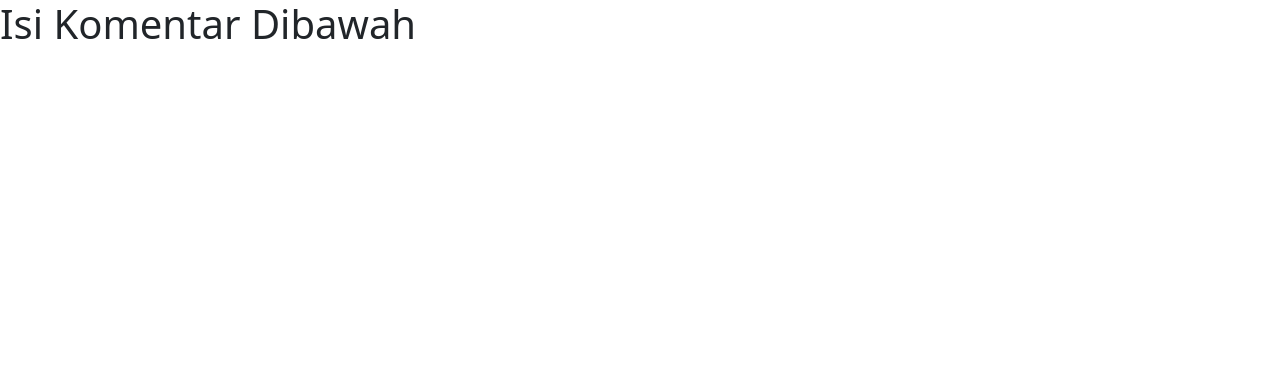
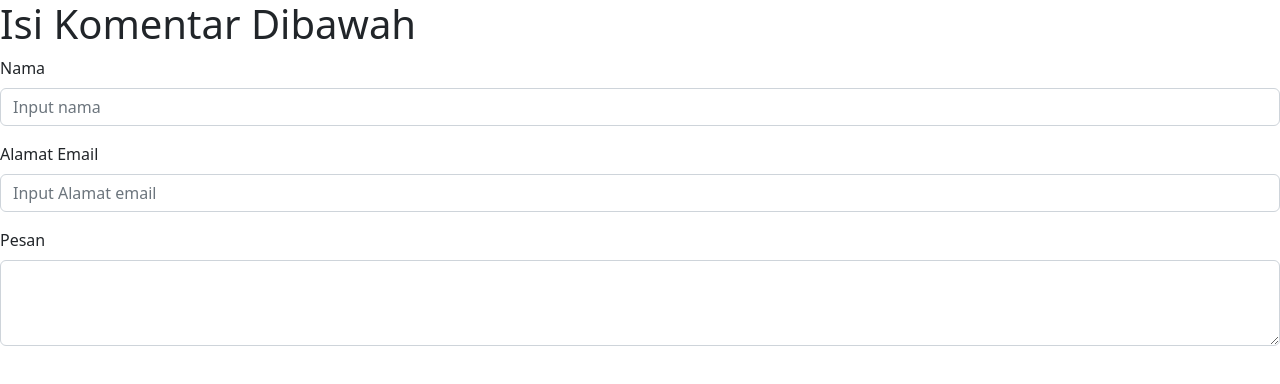
Before and after one commit to itsmebroarif/seraboetan-puncak, a website: page page/feedback.html in a window 1280 px wide. Drawn offline with nearby package versions, Linux system fonts and the light colour scheme.

Commit message:
Ubah tampilan form dan backend

```diff
--- a/js/main.js
+++ b/js/main.js
@@ -1,5 +1,5 @@
 const scriptURL = 'https://script.google.com/macros/s/AKfycbxKl3D2Fhxn7SVIIs8DMgqWFMHyT3v6h0F6B1N5PSl5Yt2hf_cUucG4944kWnEp58S0Jw/exec'
-  const form = document.forms['namaForm']
+const form = document.forms['seraboetan-page']
 
   form.addEventListener('submit', e => {
     e.preventDefault()
--- a/page/feedback.html
+++ b/page/feedback.html
@@ -11,6 +11,22 @@
 
 <body>
     <h1>Isi Komentar Dibawah</h1>
+    <!-- Bagian Form -->
+    <form name="Seraboetan-page">
+        <div class="mb-3">
+            <label for="name" class="form-label">Nama</label>
+            <input name="nama" type="name" class="form-control" id="name" placeholder="Input nama">
+          </div>
+        <div class="mb-3">
+            <label for="exampleFormControlInput1" class="form-label">Alamat Email</label>
+            <input name="email" type="email" class="form-control" id="email" placeholder="Input Alamat email">
+          </div>
+          <div class="mb-3">
+            <label for="exampleFormControlTextarea1" class="form-label">Pesan</label>
+            <textarea name="pesan" class="form-control" id="exampleFormControlTextarea1" rows="3"></textarea>
+          </div>
+      </form>
+      <!-- Bagian Form -->
     <script src="https://cdn.jsdelivr.net/npm/bootstrap@5.2.0-beta1/dist/js/bootstrap.bundle.min.js"
         integrity="sha384-pprn3073KE6tl6bjs2QrFaJGz5/SUsLqktiwsUTF55Jfv3qYSDhgCecCxMW52nD2" crossorigin="anonymous">
     </script>
```
